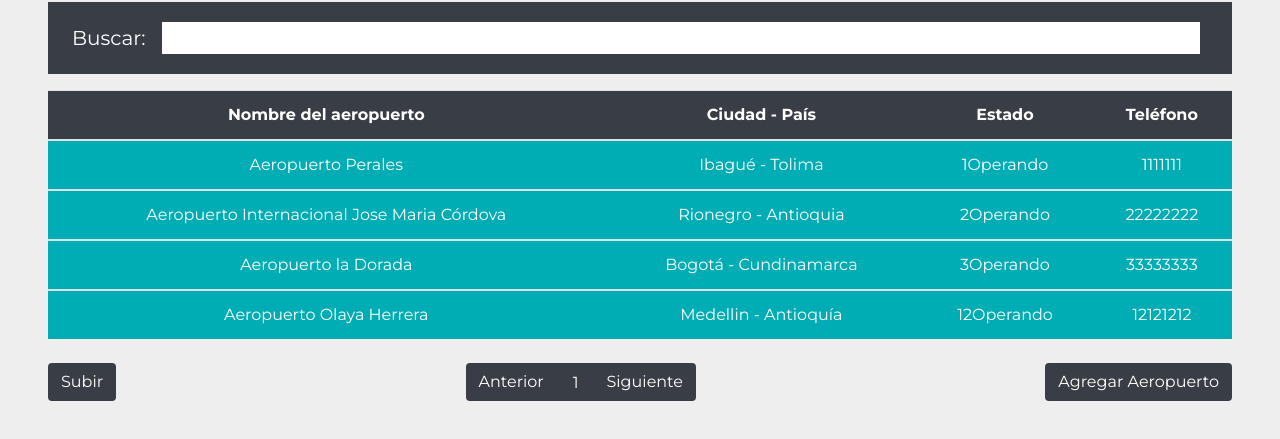
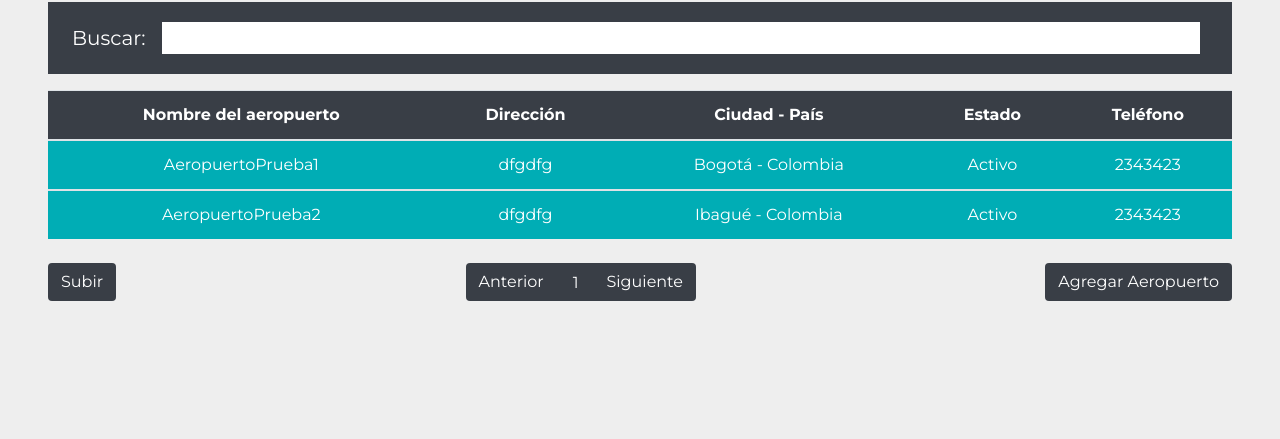
Before and after one commit to sercel98/UFLY, a plain HTML site: page aeropuerto/aeropuertos.html in a window 1280 px wide. Shown: the part 131-570 px from the top of the page. Drawn offline with nearby package versions, Linux system fonts and the light colour scheme.

Commit message:
Registrar aeropuerto scripts finalizados

```diff
--- a/aeropuerto/aeropuertos.html
+++ b/aeropuerto/aeropuertos.html
@@ -44,21 +44,26 @@
                     <thead>
                         <tr>
                             <th>Nombre del aeropuerto</th>
+                            <th>Dirección</th>
                             <th>Ciudad - País</th>
                             <th>Estado</th>
                             <th>Teléfono</th>
                         </tr>
                     </thead>
                     <tbody id="contenido" v-for="aeropuerto of searchAirport">
-                        <tr>
+                        <tr :key="aeropuerto.id_aeropuerto" onclick="location.href='registrar_aeropuerto.html'" >
                             <td>
                                 {{aeropuerto.nombre_aeropuerto}}
                             </td>
                             <td>
-                                {{aeropuerto.ciudad_pais}}
+                                {{aeropuerto.direccion_aeropuerto}}
                             </td>
                             <td>
-                                {{aeropuerto.estado}}
+                                {{aeropuerto.fkciudades.nombre_ciudad}} -
+                                {{aeropuerto.fkciudades.fkpais.nombre_pais}}
+                            </td>
+                            <td>
+                                {{aeropuerto.fkestados_aeropuerto.nombre_estado}}
                             </td>
                             <td>
                                 {{aeropuerto.telefono}}
@@ -83,8 +88,7 @@
             </div>
 
             <div class=" my-2">
-                <button type="button" class="btn subir" OnClick="location.href='registrar_aeropuerto.html'">Agregar
-                    Aeropuerto</button>
+                <button type="button" class="btn subir" OnClick="location.href='registrar_aeropuerto.html'">Agregar Aeropuerto</button>
             </div>
         </div>
     </div>
--- a/aeropuerto/aeropuertos.js
+++ b/aeropuerto/aeropuertos.js
@@ -20,6 +20,7 @@ const aeropuertos = new Vue({
     },
 
     mounted(){
+        //fetch('http://localhost:8080/aeropuertos/listar', {mode: cors})
         fetch('tabla.json')
         .then(response => response.json())
         .then(aeropuertos =>{
--- a/aeropuerto/tabla.json
+++ b/aeropuerto/tabla.json
@@ -1,29 +1,39 @@
 [
     {
-        "nombre_aeropuerto": "Aeropuerto Perales",
-        "ciudad_pais": "Ibagué - Tolima",
-        "estado": "1Operando",
-        "telefono": 1111111
+        "id_aeropuerto": "1",
+        "nombre_aeropuerto": "AeropuertoPrueba1",
+        "direccion_aeropuerto": "dfgdfg",
+        "telefono": "2343423",
+        "fkestados_aeropuerto": {
+            "id_estado_aeropuerto": 1,
+            "nombre_estado": "Activo"
+        },
+        "fkciudades": {
+            "id_ciudad": 1,
+            "nombre_ciudad": "Bogotá",
+            "fkpais": {
+                "id_pais": 1,
+                "nombre_pais": "Colombia"
+            }
+        }
     },
 
     {
-        "nombre_aeropuerto": "Aeropuerto Internacional Jose Maria Córdova",
-        "ciudad_pais": "Rionegro - Antioquia",
-        "estado": "2Operando",
-        "telefono": 22222222
-    },
-
-    {
-        "nombre_aeropuerto": "Aeropuerto la Dorada",
-        "ciudad_pais": "Bogotá - Cundinamarca",
-        "estado": "3Operando",
-        "telefono": 33333333
-    },
-
-    {
-        "nombre_aeropuerto": "Aeropuerto Olaya Herrera",
-        "ciudad_pais": "Medellin - Antioquía",
-        "estado": "12Operando",
-        "telefono": 12121212
+        "id_aeropuerto": "2",
+        "nombre_aeropuerto": "AeropuertoPrueba2",
+        "direccion_aeropuerto": "dfgdfg",
+        "telefono": "2343423",
+        "fkestados_aeropuerto": {
+            "id_estado_aeropuerto": 1,
+            "nombre_estado": "Activo"
+        },
+        "fkciudades": {
+            "id_ciudad": 1,
+            "nombre_ciudad": "Ibagué",
+            "fkpais": {
+                "id_pais": 1,
+                "nombre_pais": "Colombia"
+            }
+        }
     }
 ]
```
Also changed, not shown: aeropuerto/perfil_aeropuerto.html (+1 -6 lines), usuario/usuarios.html (+6 -8 lines).
